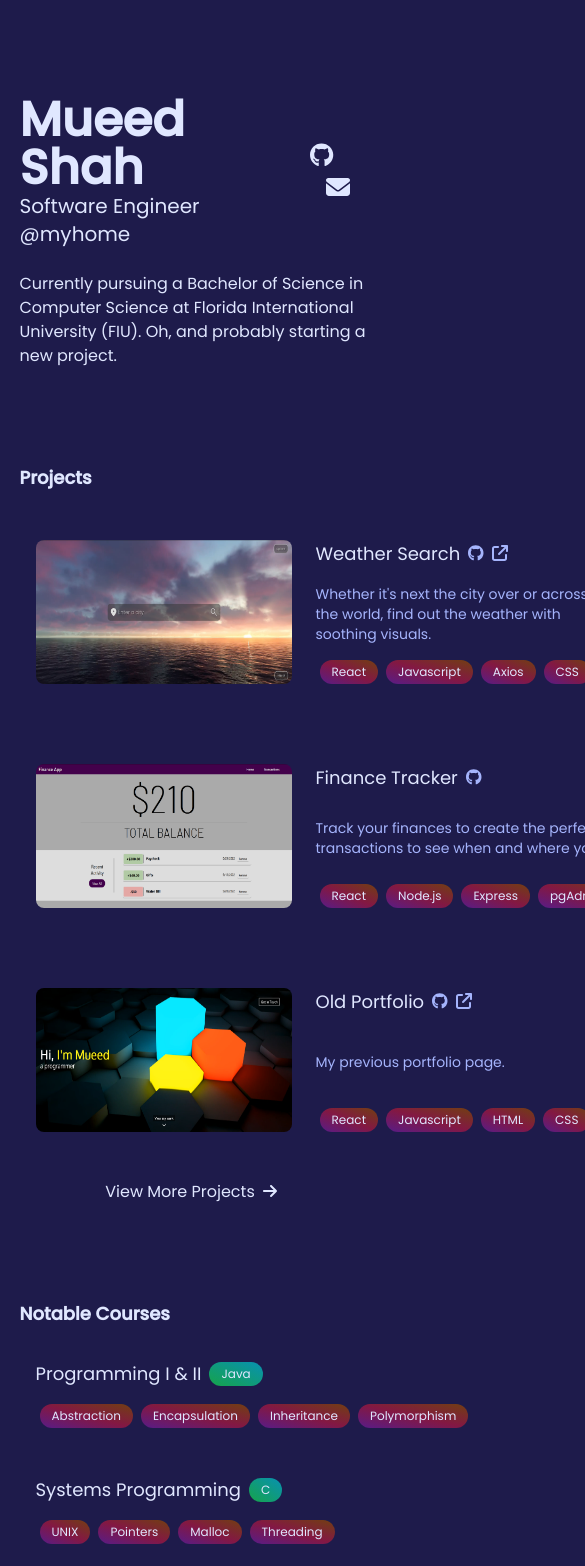
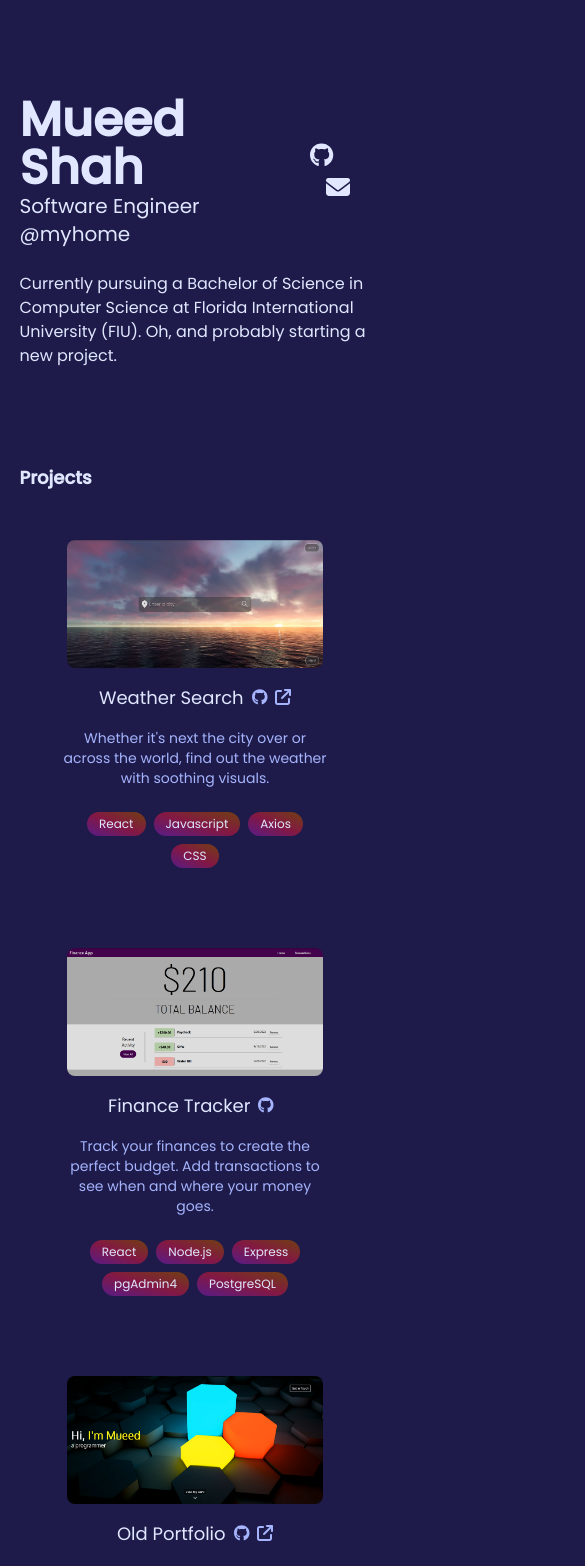
Before and after one commit to mshah20/portfolio-v3, a React (Create React App) app: page / in a window 390 px wide. Shown: the top 1566 px of the page, 585 px wide, since content can reach past the window. Built offline with nearby package versions, Linux system fonts and the light colour scheme.

Commit message:
fixed responsiveness

```diff
--- a/src/components/CertificationCard.jsx
+++ b/src/components/CertificationCard.jsx
@@ -34,15 +34,19 @@ const CertificationCard = ({ title, status, company, link }) => {
                 <div>
                     <div className="flex">
                         <div className="mr-1">{title}</div>
-                        {getStatus(status)}
+
                     </div>
                     <div className="text-xs italic">{company}</div>
                 </div>
-                {link && (
-                    <div className="flex text-indigo-300 hover:*:text-indigo-200">
-                        <FontAwesomeIcon icon={faArrowUpRightFromSquare} />
-                    </div>
-                )}
+                <div className="flex items-center">
+                    {getStatus(status)}
+                    {link && (
+                        <div className="ml-2 flex text-indigo-300 hover:*:text-indigo-200">
+                            <FontAwesomeIcon icon={faArrowUpRightFromSquare} />
+                        </div>
+                    )}
+                </div>
+
 
             </div>
         </a>
--- a/src/components/CourseCard.jsx
+++ b/src/components/CourseCard.jsx
@@ -1,6 +1,6 @@
 const CourseCard = ({ title, languages, skills }) => {
     return (
-        <div className="mt-4 p-4 rounded-xl select-none hover:bg-indigo-900">
+        <div className="mt-4 p-4 flex flex-col items-center rounded-xl select-none hover:bg-indigo-900">
             <div className="flex">
                 <div className="text-lg mr-1">{title}</div>
                 <ul className="flex text-xs">
@@ -10,9 +10,9 @@ const CourseCard = ({ title, languages, skills }) => {
                 </ul>
             </div>
 
-            <ul className="flex text-xs mt-4">
+            <ul className="flex flex-wrap text-xs mt-4">
                     {skills.map((skill) => {
-                        return <li key={skill} className="px-3 py-1 mx-1 rounded-xl bg-gradient-to-tr from-purple-900 via-pink-900 to-yellow-900 hover:from-purple-600 hover:via-pink-600 hover:to-yellow-600">{skill}</li>
+                        return <li key={skill} className="px-3 py-1 mx-1 mb-2 rounded-xl bg-gradient-to-tr from-purple-900 via-pink-900 to-yellow-900 hover:from-purple-600 hover:via-pink-600 hover:to-yellow-600">{skill}</li>
                     })}
             </ul>
         </div>
--- a/src/components/HomePage.jsx
+++ b/src/components/HomePage.jsx
@@ -30,7 +30,7 @@ const HomePage = () => {
 
                     <ul className="group">
                         {userData.projects.map((project) => {
-                            return <li className="group-hover:opacity-30 group-hover:hover:opacity-100 transition-all duration-500" key={project.title} ><ProjectCard url={project.url} githubURL={project.githubURL} imageURL={project.imageURL} title={project.title} description={project.description} skills={project.skills} /></li>
+                            return <li className="sm:group-hover:opacity-30 sm:group-hover:hover:opacity-100 transition-all duration-500" key={project.title} ><ProjectCard url={project.url} githubURL={project.githubURL} imageURL={project.imageURL} title={project.title} description={project.description} skills={project.skills} /></li>
                         })}
                     </ul>
 
@@ -49,7 +49,7 @@ const HomePage = () => {
 
                     <ul className="group">
                         {userData.courses.map((course) => {
-                            return <li className="group-hover:opacity-70 group-hover:hover:opacity-100 transition-all duration-500" key={course.title}><CourseCard title={course.title} languages={course.languages} skills={course.skills} /></li>
+                            return <li className="sm:group-hover:opacity-70 sm:group-hover:hover:opacity-100 transition-all duration-500" key={course.title}><CourseCard title={course.title} languages={course.languages} skills={course.skills} /></li>
                         })}
                     </ul>
                 </section>
--- a/src/components/ProjectCard.jsx
+++ b/src/components/ProjectCard.jsx
@@ -4,12 +4,12 @@ import { FontAwesomeIcon } from "@fortawesome/react-fontawesome";
 
 const ProjectCard = ({ url, githubURL, imageURL, title, description, skills }) => {
     return (
-        <div className="mt-4 py-8 px-4 rounded-xl flex select-none hover:bg-indigo-900">
-            <div id="image-container" className="w-64 h-36">
-                <img src={imageURL} alt="Project" className="w-64 h-36 max-w-64 rounded-lg"/>
+        <div className="mt-4 py-8 px-4 rounded-xl flex flex-col items-center sm:flex-row select-none hover:bg-indigo-900">
+            <div id="image-container" className="w-64 h-32">
+                <img src={imageURL} alt="Project" className="w-64 h-32 min-w-64 rounded-lg"/>
             </div>
-            <div className="px-6 flex flex-col justify-between">
-                <div className="flex items-center">
+            <div className="min-h-32 w-full px-6 flex flex-col justify-between">
+                <div className="mt-4 flex justify-center items-center sm:justify-start sm:mt-0">
                     <div className="text-lg">{title}</div>
                     <ul className="flex text-indigo-300 hover:*:text-indigo-200">
                         <li className="mx-2">{githubURL && (<a href={githubURL} target="_blank" rel="noreferrer"><FontAwesomeIcon icon={faGithub} /></a>)}</li>
@@ -17,11 +17,11 @@ const ProjectCard = ({ url, githubURL, imageURL, title, description, skills }) =
                     </ul>
                 </div>
 
-                <div className="text-sm text-indigo-300">{description}</div>
+                <div className="my-4 mx-auto sm:mx-0 flex flex-wrap text-sm text-indigo-300 text-center sm:text-left">{description}</div>
 
-                <ul className="flex text-xs">
+                <ul className="flex flex-wrap text-xs justify-center sm:justify-start">
                     {skills.map((skill) => {
-                        return <li key={skill} className="px-3 py-1 mx-1 rounded-xl bg-gradient-to-tr from-purple-900 via-pink-900 to-yellow-900 hover:from-purple-600 hover:via-pink-600 hover:to-yellow-600">{skill}</li>
+                        return <li key={skill} className="px-3 py-1 mx-1 mt-2 rounded-xl bg-gradient-to-tr from-purple-900 via-pink-900 to-yellow-900 hover:from-purple-600 hover:via-pink-600 hover:to-yellow-600">{skill}</li>
                     })}
                 </ul>
 
```
